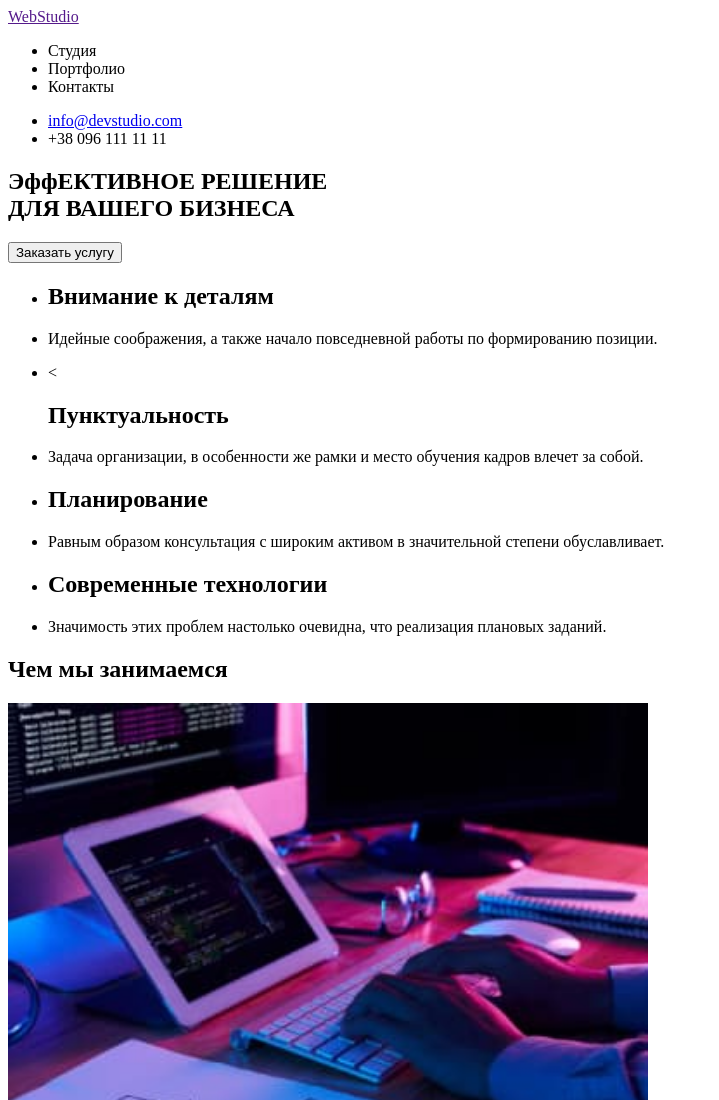
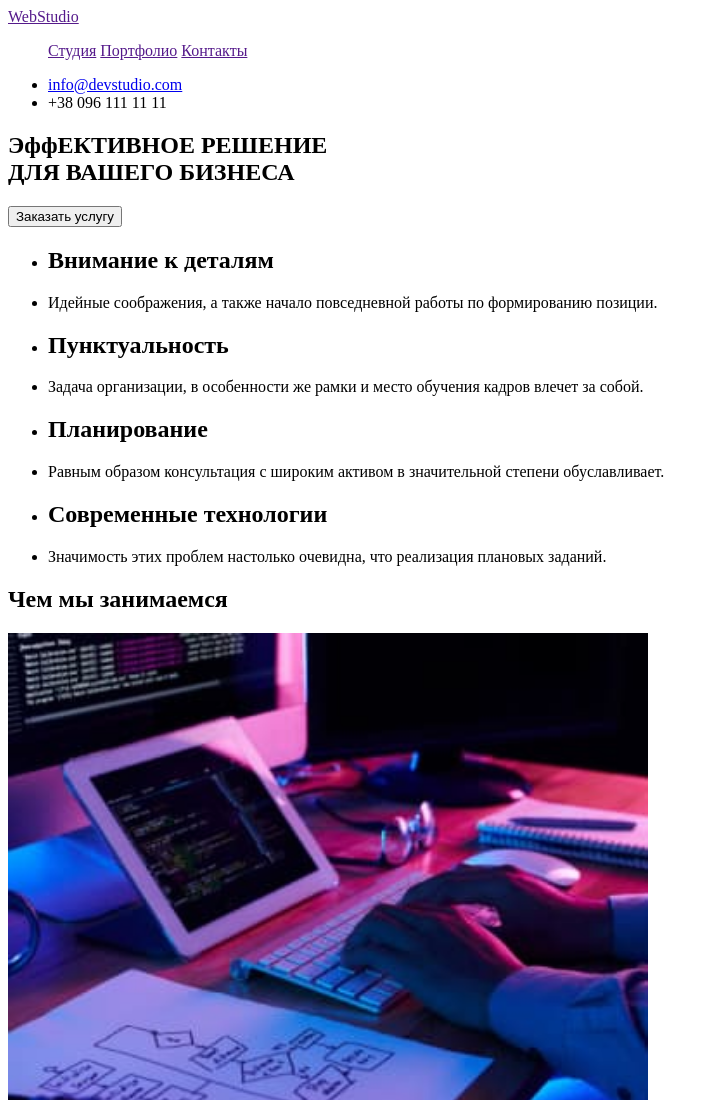
Before and after one commit to Anastasiia-Chikrizova/goit-markup-hw-01, a plain HTML site: page index.html in a window 1280 px wide. Shown: the top 1100 px of the page, without its empty margins (0-719 px from the left). Drawn offline with Linux system fonts and the light colour scheme.

Commit message:
New version

```diff
--- a/index.html
+++ b/index.html
@@ -10,9 +10,9 @@
     <nav>
     <a href="">WebStudio</a>
  <ul>
-     <li>Студия</li>
-     <li>Портфолио</li>
-    <li>Контакты</li>
+    <a href="">Студия</a>
+    <a href="">Портфолио</a>
+    <a href="">Контакты</a>
  </ul>
     </nav>
 <ul>
@@ -31,7 +31,7 @@
     <ul>
         <li><h2>Внимание к деталям</h2></li>
         <li><p>Идейные соображения, а также начало повседневной работы по формированию позиции.</p></li>
-        <li><<h2>Пунктуальность</h2></li>
+        <li><h2>Пунктуальность</h2></li>
         <li><p>Задача организации, в особенности же рамки и место обучения кадров влечет за собой.</p></li>
         <li><h2>Планирование</h2></li>
         <li><p>Равным образом консультация с широким активом в значительной степени обуславливает.</p></li>
```
